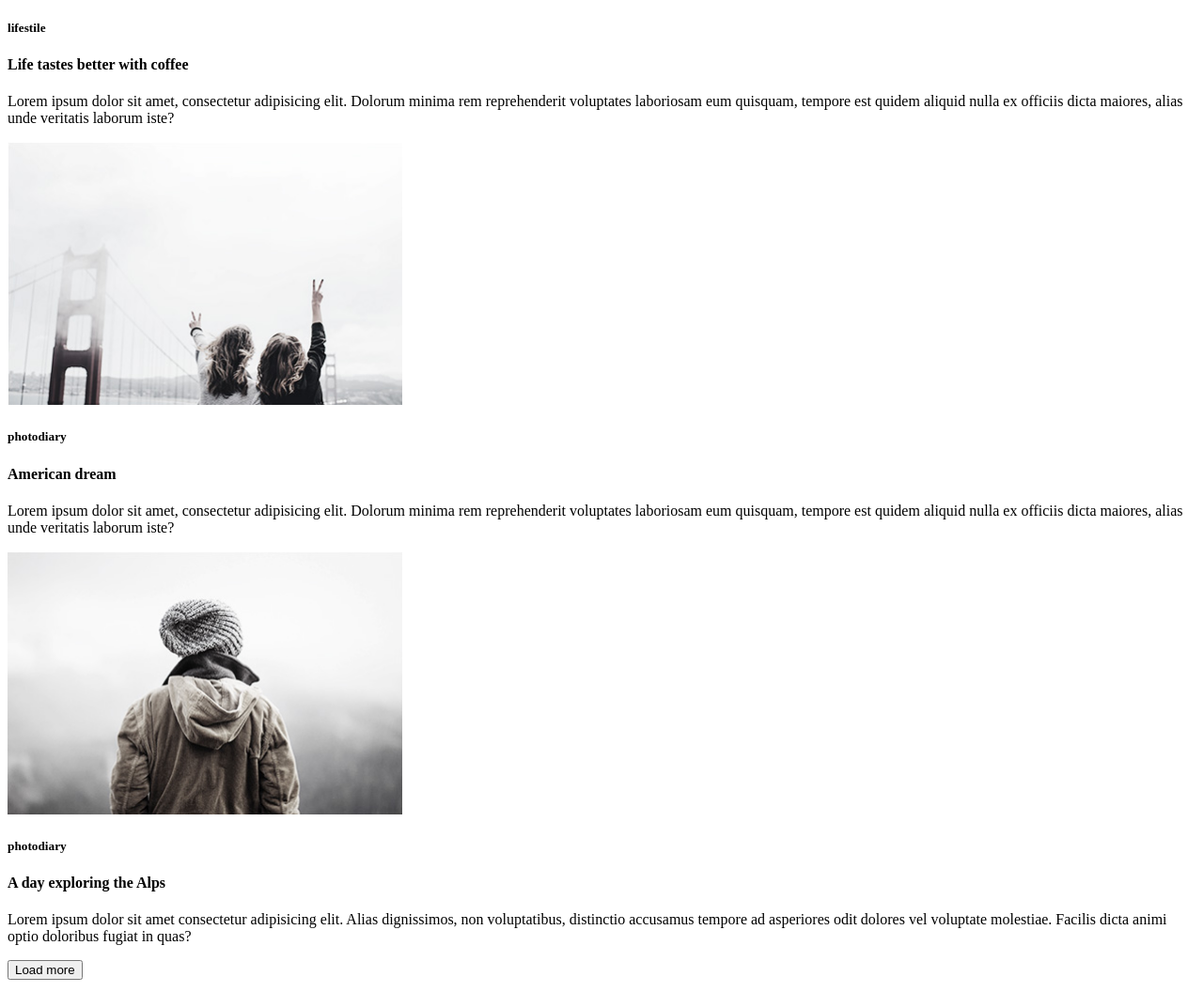
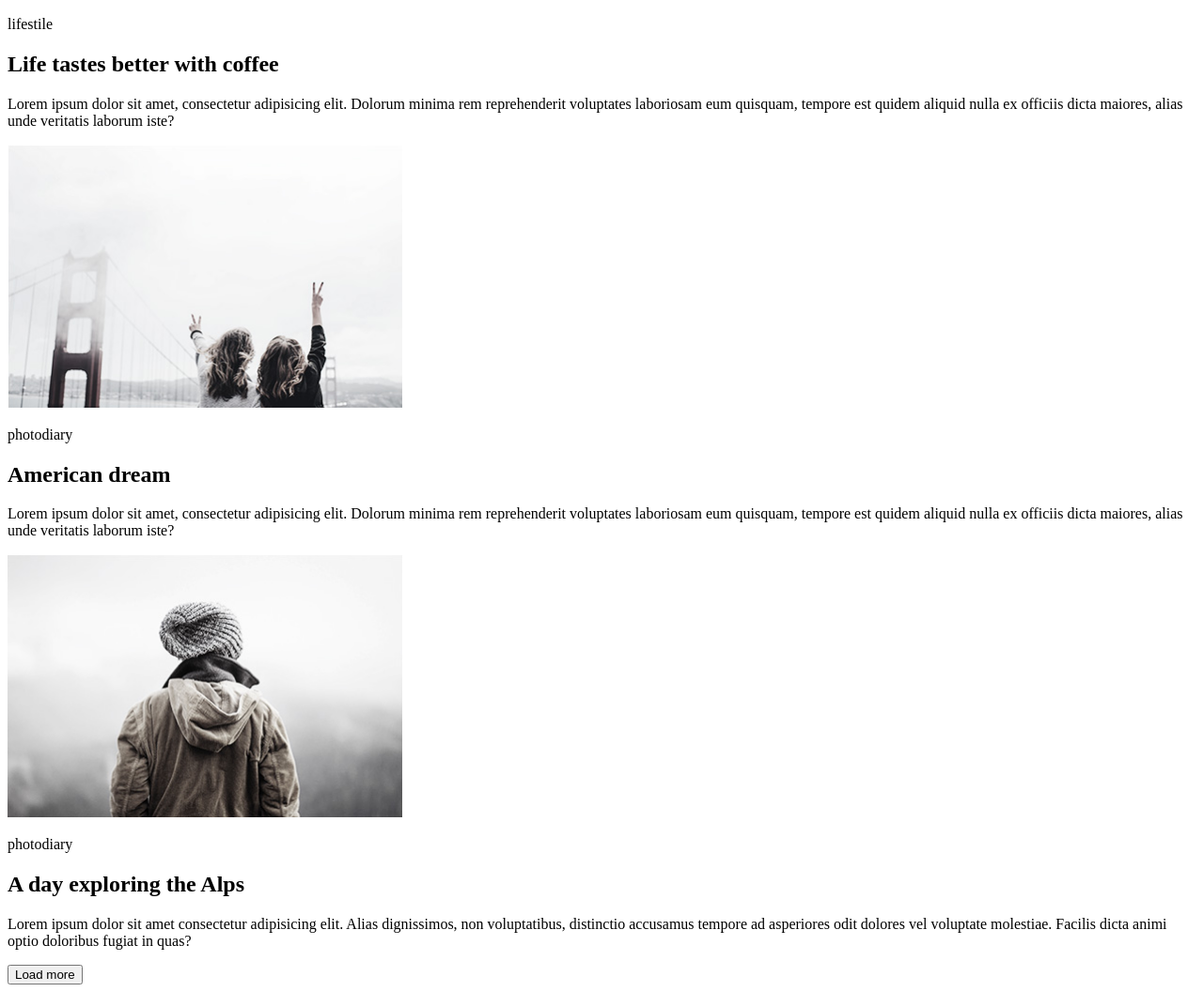
Before and after one commit to semakinv/goit-fe-course, a plain HTML site: page module-01/hw1(main)/index.html in a window 1280 px wide. Shown: the part 824-1880 px from the top of the page at 94% size. Drawn offline with Linux system fonts and the light colour scheme.

Commit message:
with fixs according to mentors advisewith fixs according to mentors advise

```diff
--- a/module-01/hw1(main)/index.html
+++ b/module-01/hw1(main)/index.html
@@ -19,35 +19,33 @@
                 </ul>
             </nav>
         </header>
-        <div class="main">
-            <div class="box">
+        <main>
+            <article>
                 <img src="./img/lifestyle_l.jpg" width="420" height="280" alt="Rettangolo 4">
-                <h5 class="box-subtitle">Lifestile</h5>
-                <h4 class="box-title" id="music">More than just a music festival</h4>
+                <p class="box-subtitle">Lifestile</p>
+                <h2 class="box-title" id="music">More than just a music festival</h2>
                 <p>Lorem ipsum dolor sit amet, consectetur adipisicing elit. Dolorum minima rem reprehenderit voluptates laboriosam eum quisquam, tempore est quidem aliquid nulla ex officiis dicta maiores, alias unde veritatis laborum iste?</p>
-            </div>
-            <div class="box">
+            </article>
+            <article>
                 <img src="./img/lifestyle_r.jpg" width="420" height="280" alt="Rettangolo 4 copia">
-                <h5 class="box-subtitle">lifestile</h5>
-                <h4 class="box-title" id="lifestyle">Life tastes better with coffee</h4>
+                <p class="box-subtitle">lifestile</p>
+                <h2 class="box-title" id="lifestyle">Life tastes better with coffee</h2>
                 <p>Lorem ipsum dolor sit amet, consectetur adipisicing elit. Dolorum minima rem reprehenderit voluptates laboriosam eum quisquam, tempore est quidem aliquid nulla ex officiis dicta maiores, alias unde veritatis laborum iste?</p>
-            </div>
-            <div class="box">
+            </article>
+            <article>
                 <img src="./img/photodiary_l.jpg" width="420" height="280" alt="Rettangolo 4 copia2">
-                <h5 class="box-subtitle">photodiary</h5>
-                <h4 class="box-title" id="photodiary">American dream</h4>
+                <p class="box-subtitle">photodiary</p>
+                <h2 class="box-title" id="photodiary">American dream</h2>
                 <p>Lorem ipsum dolor sit amet, consectetur adipisicing elit. Dolorum minima rem reprehenderit voluptates laboriosam eum quisquam, tempore est quidem aliquid nulla ex officiis dicta maiores, alias unde veritatis laborum iste?</p>
-            </div>
-            <div class="box">
+            </article>
+            <article>
                 <img src="./img/photodiary_r.jpg" width="420" height="280" alt="Rettangolo 4 copia3">
-                <h5 class="box-subtitle">photodiary</h5>
-                <h4 class="box-title" id="travel">A day exploring the Alps</h4>
+                <p class="box-subtitle">photodiary</p>
+                <h2 class="box-title" id="travel">A day exploring the Alps</h2>
                 <p>Lorem ipsum dolor sit amet consectetur adipisicing elit. Alias dignissimos, non voluptatibus, distinctio accusamus tempore ad asperiores odit dolores vel voluptate molestiae. Facilis dicta animi optio doloribus fugiat in quas?</p>
-            </div>
-        </div>
-        <footer>
-            <button class="btn-footer">Load more</button>
-        </footer>
+            </article>
+    <button class="btn-footer">Load more</button>
+        </main>
 </div>
 </body>
 </html>
```
